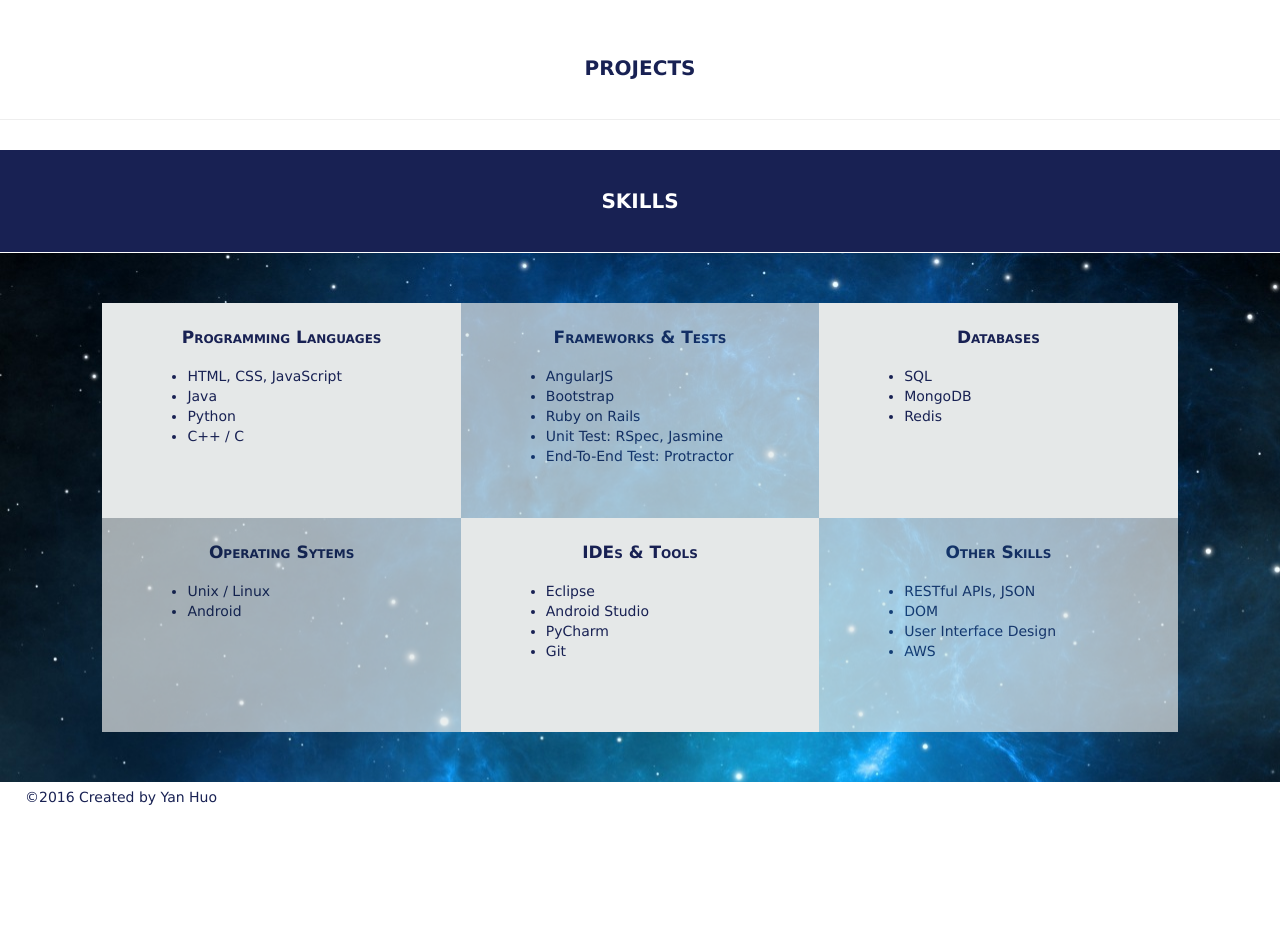
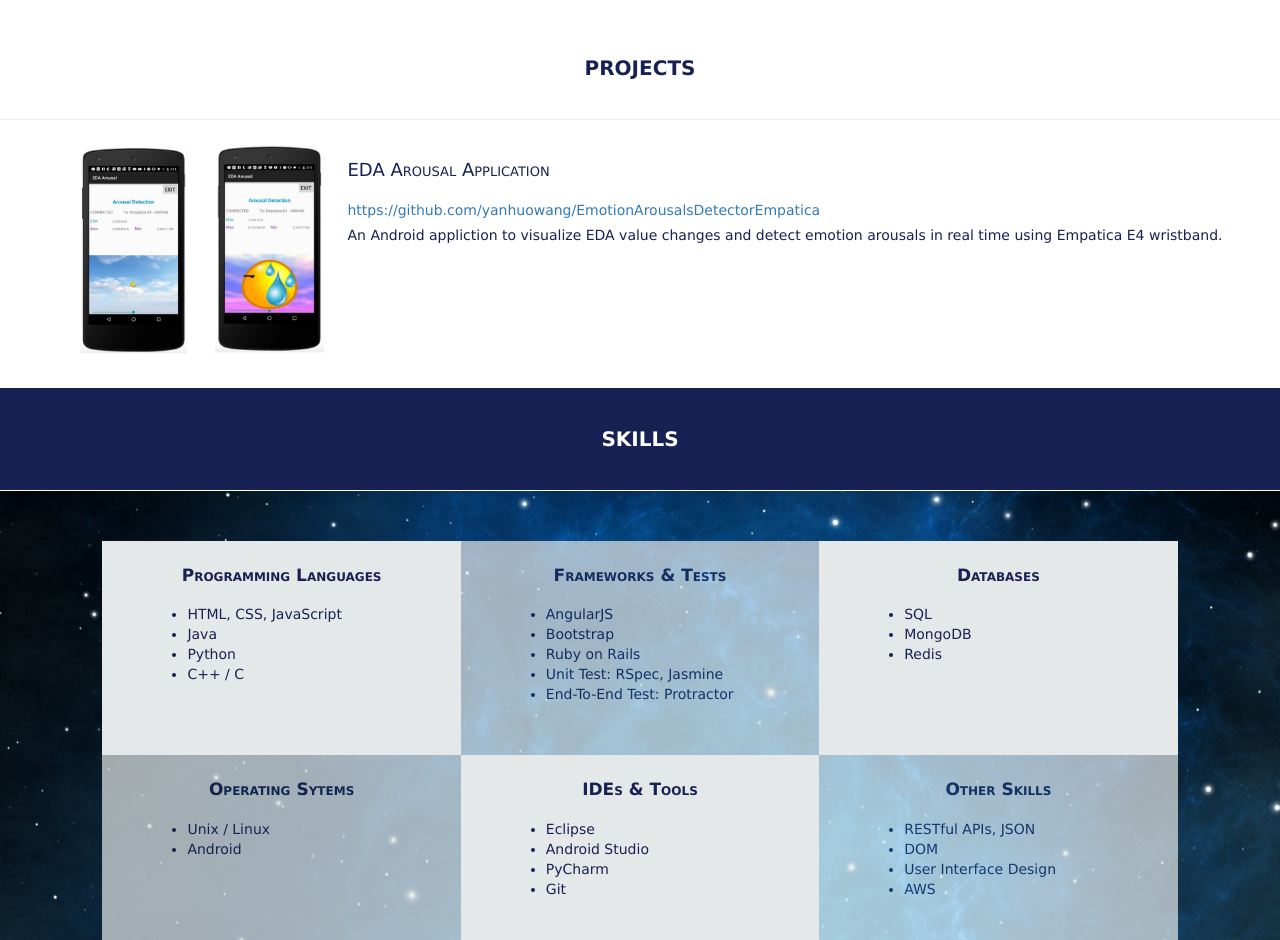
Before and after one commit to yanhuowang/HomePage, a plain HTML site: page index.html in a window 1280 px wide. Shown: the part 2231-3171 px from the top of the page. Before the commit the page ends 3043 px from the top, so only its background shows below. Drawn offline with nearby package versions, Linux system fonts and the light colour scheme.

Commit message:
add project1

```diff
--- a/css/styles.css
+++ b/css/styles.css
@@ -155,6 +155,14 @@ section {
 
 /*use timeline*/
 
+/*section: projects*/
+.project-content h3 {
+	font-size: 18px;
+	font-variant: small-caps;
+	margin-top: 20px;
+	margin-bottom: 20px;
+}
+
 /*section: skills*/
 #skills {
 	margin-top: 30px;
--- a/index.html
+++ b/index.html
@@ -241,12 +241,30 @@
       </div> <!-- end of timeline -->
     </section>
 
-    <!-- education -->
-    <section id="education">
+    <!-- projects -->
+    <section id="projects">
       <div class="section-title text-center">
         <h2> PROJECTS </h2>
       </div>
       <hr/>
+
+      <div id="projects-container" class="container">
+        <div id="projects-row" class="row">
+          <!-- project1 -->
+          <div id="project1-img-div" class="col-lg-3 col-md-3 col-sm-4 col-xs-6">
+            <img id="project1-img" src="img/eda.png" alt="My picture">
+          </div>
+          <div id="project1-content-div" class="project-content col-lg-9 col-md-9 col-sm-8 col-xs-6">
+            <h3> EDA Arousal Application </h3>
+            <a href="https://github.com/yanhuowang/EmotionArousalsDetectorEmpatica" target="_blank">https://github.com/yanhuowang/EmotionArousalsDetectorEmpatica</a>
+            <p> An Android appliction to visualize EDA value changes and detect emotion arousals in real time using Empatica E4 wristband. </p>
+          </div> <!-- end of project1 -->
+        </div> <!-- end of row -->
+      </div> <!-- end of container -->
+
+
+
+
     </section>
 
     <!-- skills -->
```
Also changed, not shown: img/eda.png (added), 2 other files.
